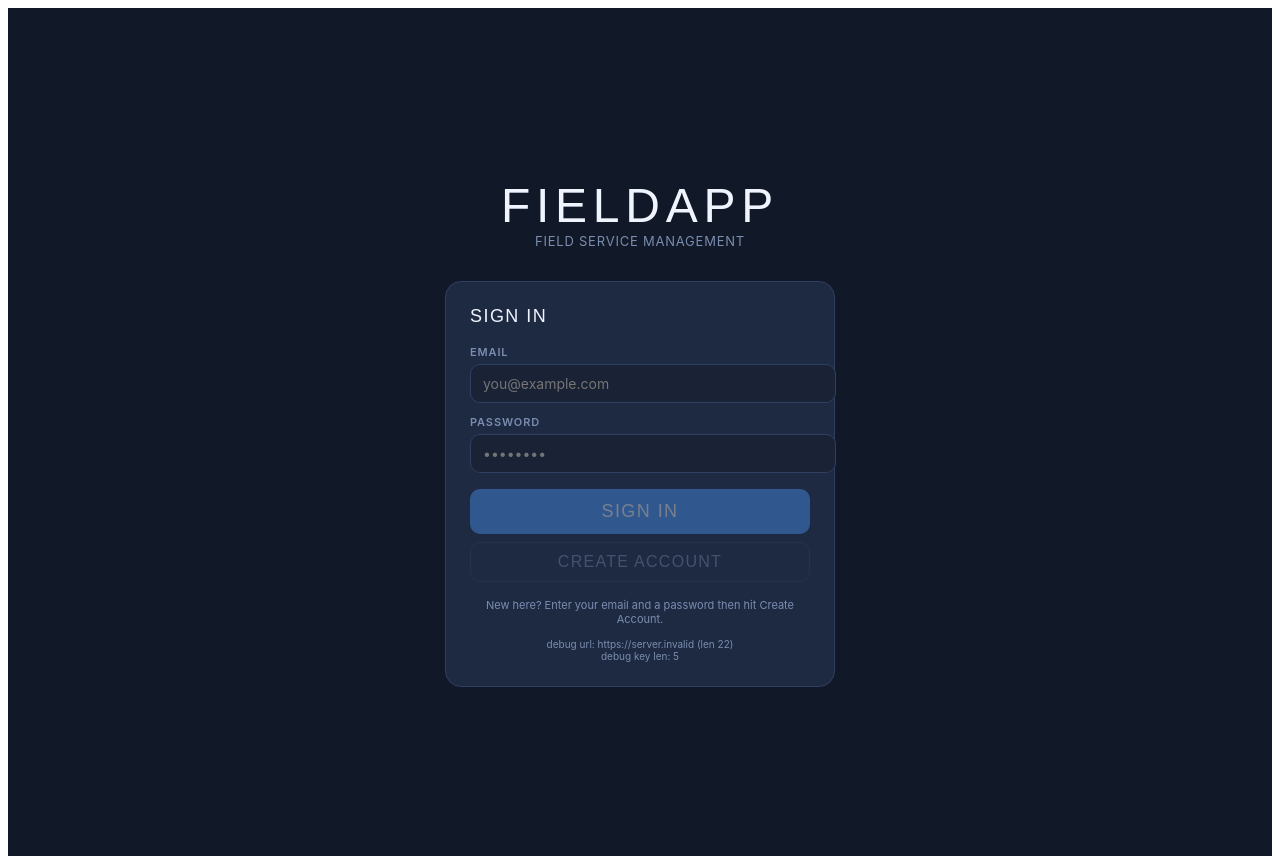
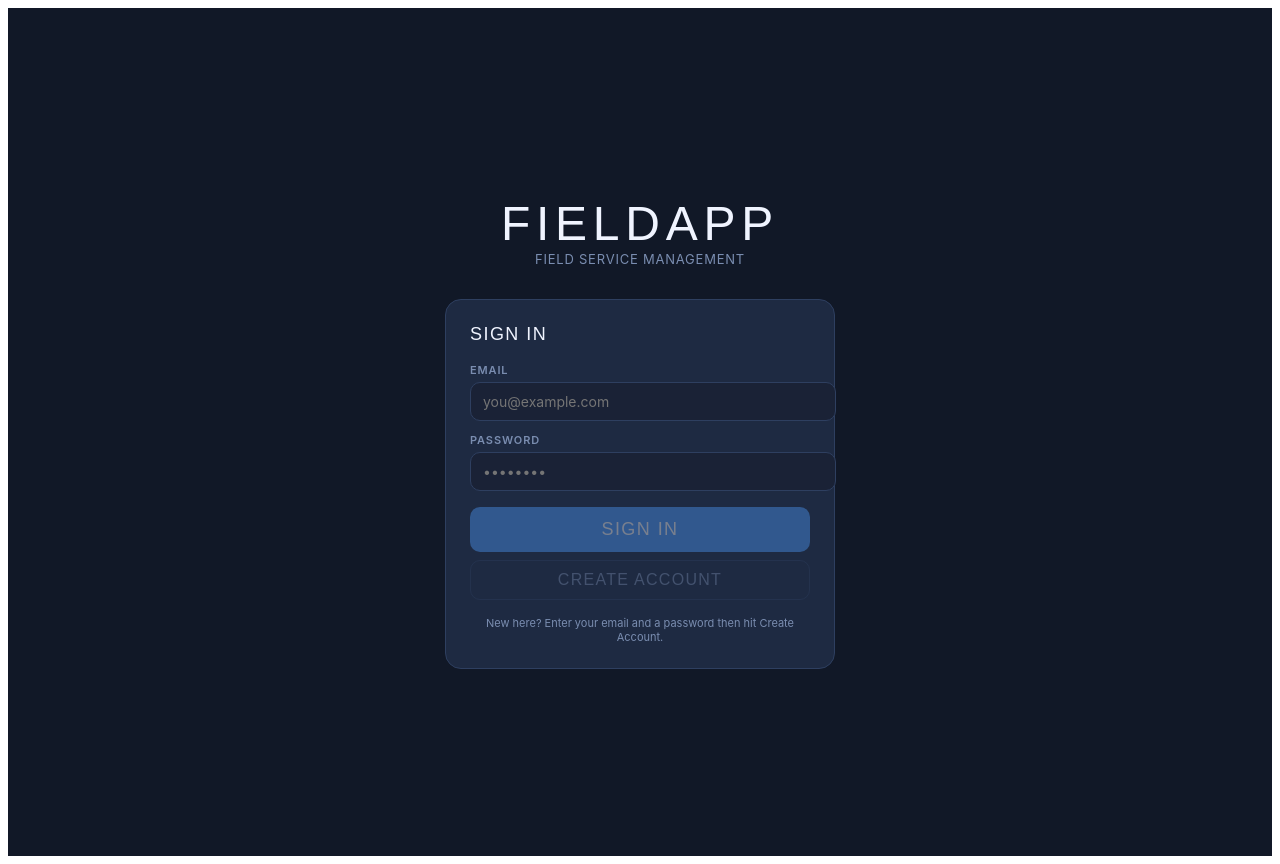
Before and after one commit to chrisroberts1987/fieldapp, a Next.js app: page /login in a window 1280 px wide. Built offline with nearby package versions, Linux system fonts and the light colour scheme; no server answers.

Commit message:
remove temp supabase debug line from login
Co-Authored-By: Claude Opus 4.7 (1M context) <noreply@anthropic.com>

```diff
--- a/pages/login.js
+++ b/pages/login.js
@@ -67,10 +67,6 @@ CREATE ACCOUNT
 <div style={{marginTop:16,fontSize:11,color:'#7a8db0',textAlign:'center'}}>
 New here? Enter your email and a password then hit Create Account.
 </div>
-<div style={{marginTop:12,fontSize:10,color:'#7a8db0',textAlign:'center',wordBreak:'break-all'}}>
-debug url: {String(process.env.NEXT_PUBLIC_SUPABASE_URL)} (len {String(process.env.NEXT_PUBLIC_SUPABASE_URL||'').length})
-<br/>debug key len: {String(process.env.NEXT_PUBLIC_SUPABASE_ANON_KEY||'').length}
-</div>
 </div>
 </div>
 );
```
